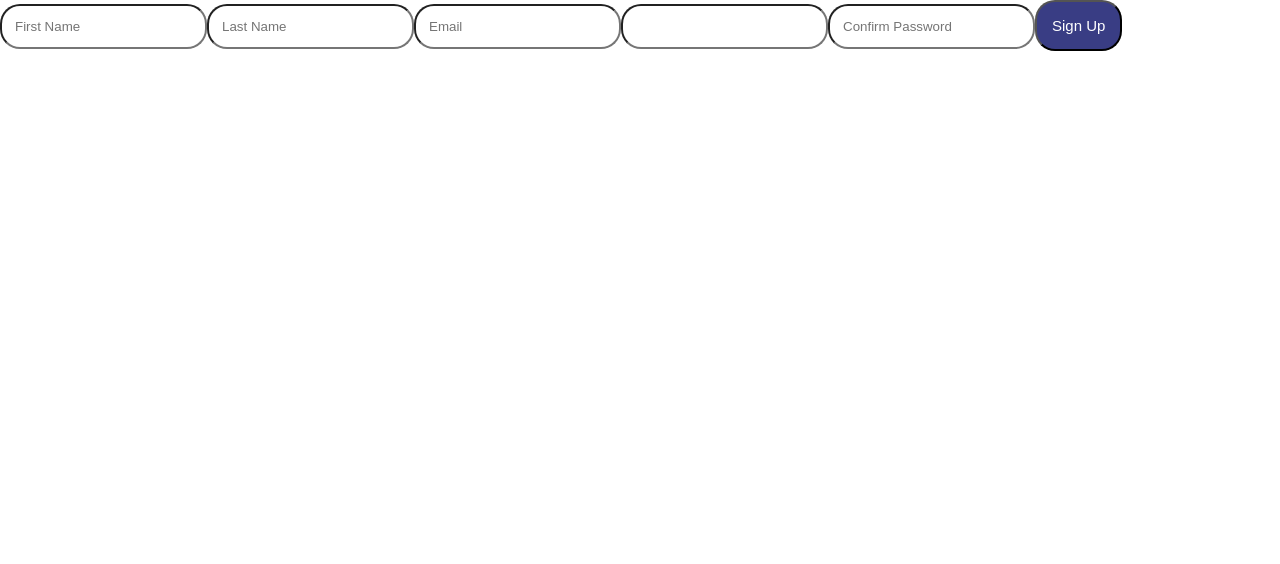
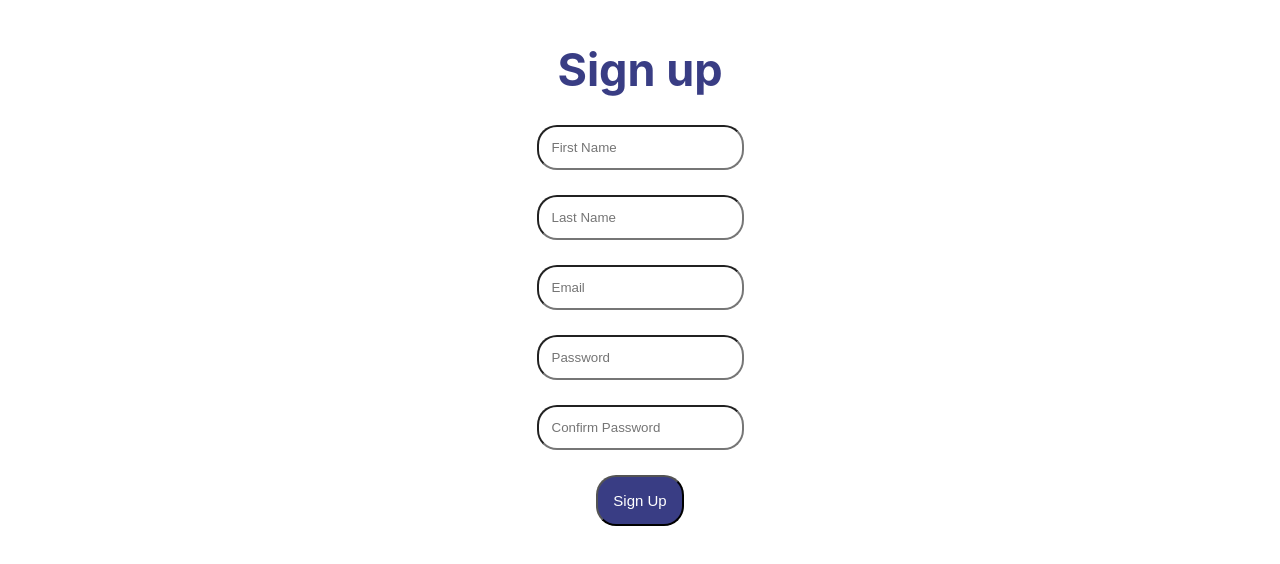
Before and after one commit to ReaDaCoder/todo-app, a React (Create React App) app: page /signUp in a window 1280 px wide. Shown: the top 564 px of the page. Built offline with nearby package versions, Linux system fonts and the light colour scheme.

Commit message:
added css for sign up page

```diff
--- a/src/App.css
+++ b/src/App.css
@@ -102,3 +102,9 @@
 ul li.checked::before{
   background-image: url('/public/media/checked-logo.jpg');
 }
+
+.signup-box{
+  justify-content: center;
+  text-align: center;
+  margin-top: 60px;
+}
--- a/src/components/signUp.js
+++ b/src/components/signUp.js
@@ -1,12 +1,13 @@
 function SignUp(){
     return(
-        <div>
+        <div className="signup-box">
+            <h1>Sign up</h1>
             <form>
-                <input type="text" placeholder="First Name"/>
-                <input type="text" placeholder="Last Name"/>
-                <input type="text" placeholder="Email"/>
-                <input type="text" paceholder="Password"/>
-                <input type="text" placeholder="Confirm Password"/>
+                <input type="text" placeholder="First Name"/><br/>
+                <input type="text" placeholder="Last Name"/><br/>
+                <input type="text" placeholder="Email"/><br/>
+                <input type="text" placeholder="Password"/><br/>
+                <input type="text" placeholder="Confirm Password"/><br/>
                 <button>Sign Up</button>
             </form>
         </div>
```
